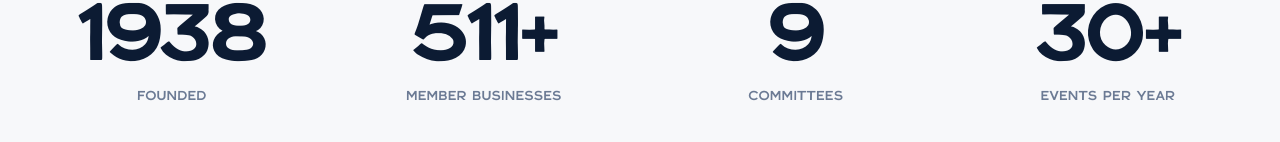
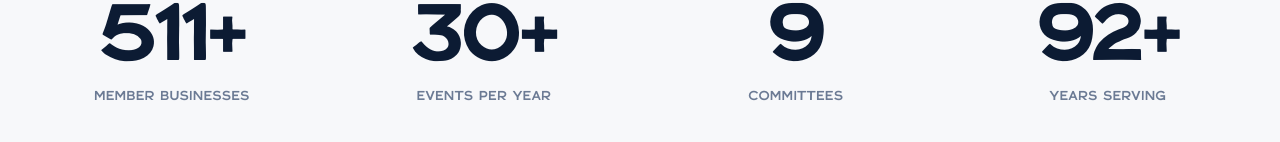
Before and after one commit to singar77-sys/medina-chamber, a Next.js app: page / in a window 1280 px wide. Shown: the part 810-952 px from the top of the page. Built offline with nearby package versions, Linux system fonts and the light colour scheme; a web font is replaced by a local one.

Commit message:
Homepage stats: reorder and swap founding year for years-serving
Stats strip now reads Members → Events → Committees → Years Serving.
Replaced the static "Founded 1938" tile with "92+ Years Serving" to match
the updated homepage framing.

```diff
--- a/src/app/page.tsx
+++ b/src/app/page.tsx
@@ -226,10 +226,10 @@ export default function HomePage() {
         <div className="mx-auto max-w-7xl px-6 lg:px-8 py-14">
           <div className="grid grid-cols-2 md:grid-cols-4 gap-8">
             {[
-              { end: 1938, label: "Founded", prefix: "", suffix: "" },
               { end: totalCount, label: "Member Businesses", suffix: "+" },
+              { end: 30, label: "Events Per Year", suffix: "+" },
               { end: 9, label: "Committees" },
-              { end: 30, label: "Events Per Year", suffix: "+" },
+              { end: 92, label: "Years Serving", suffix: "+" },
             ].map((s) => (
               <div key={s.label} className="text-center">
                 <p className="text-display text-oxford [[data-theme=dark]_&]:text-cambridge leading-none">
```
